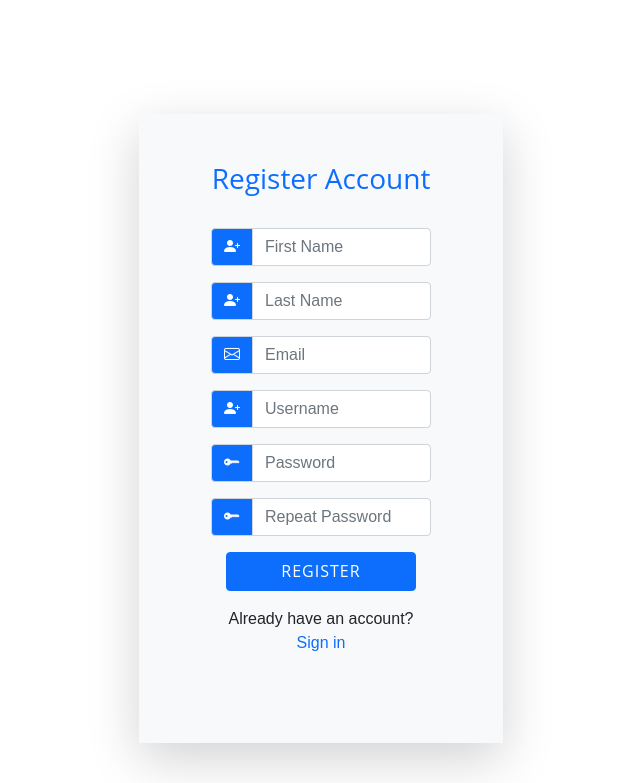
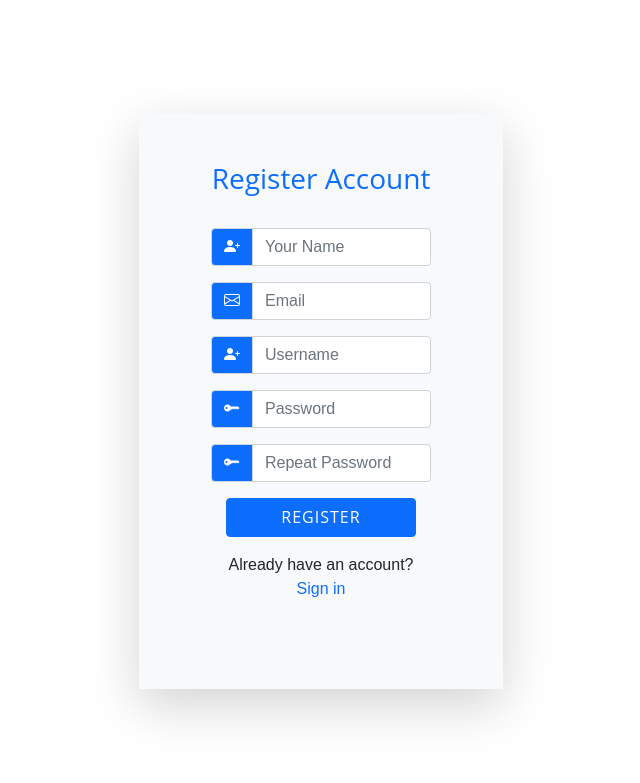
Before and after one commit to SebastianTirsen/MS-3-seriesdb, a Flask app: page /register in a window 1280 px wide. Shown: the part 714-1497 px from the top of the page, without its empty margins (319-959 px from the left). Run offline with Flask 2, Linux system fonts and the light colour scheme; some libraries are stand-ins or nearby versions.

Commit message:
Changed it back to Your Name.

```diff
--- a/templates/profile.html
+++ b/templates/profile.html
@@ -4,8 +4,8 @@
     <div class="profile_card">
         <div class="info"> <h3 class="text-primary">Profile</h3> <button class="btn btn-primary" id="savebutton">edit</button> </div>
         <div class="forms">
-            <div class="inputs"> <span>First Name</span> <input type="text" readonly value="John"> </div>
-            <div class="inputs"> <span>Last Name</span> <input type="text" readonly value="Doe"> </div>
+            <div class="inputs"> <span>Your Name</span> <input type="text" readonly value="John"> </div>
+
             <div class="inputs"> <span>Email</span> <input type="text" readonly value="john.doe12@gmail.com"> </div>
             <div class="inputs"> <span>UserName</span> <input type="text" readonly value="johndoe12"> </div>
             <div class="inputs"> <span>Password</span> <input type="text" readonly value="Sebbe123"> </div>
--- a/templates/register.html
+++ b/templates/register.html
@@ -12,13 +12,7 @@
                         <div class="input-group mb-3">
                             <span class="input-group-text bg-primary"><i
                                     class="bi bi-person-plus-fill text-white"></i></span>
-                            <input type="text" class="form-control" placeholder="First Name">
-                        </div>
-
-                        <div class="input-group mb-3">
-                            <span class="input-group-text bg-primary"><i
-                                    class="bi bi-person-plus-fill text-white"></i></span>
-                            <input type="text" class="form-control" placeholder="Last Name">
+                            <input type="text" class="form-control" placeholder="Your Name">
                         </div>
 
                         <div class="input-group mb-3">
```
